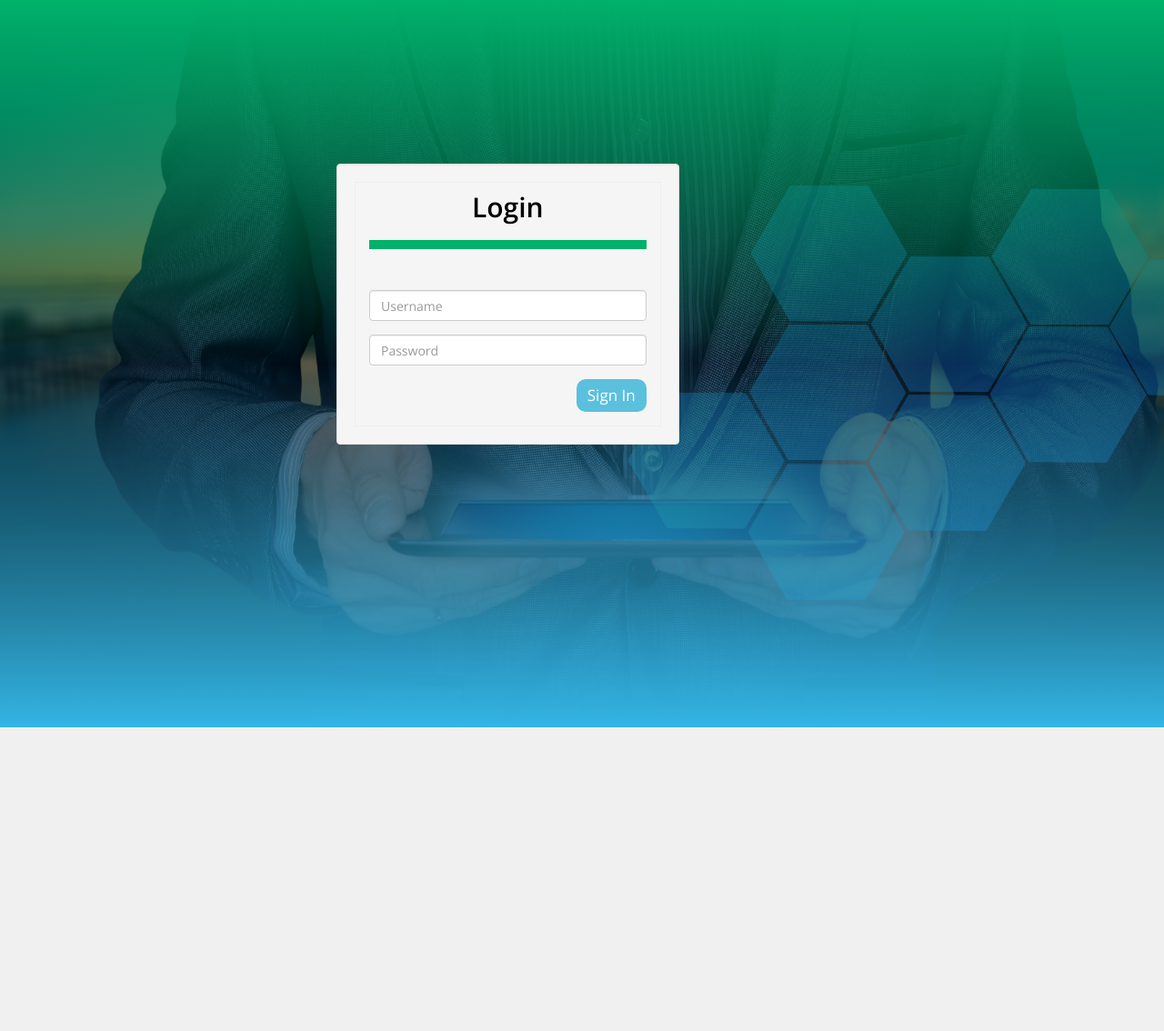
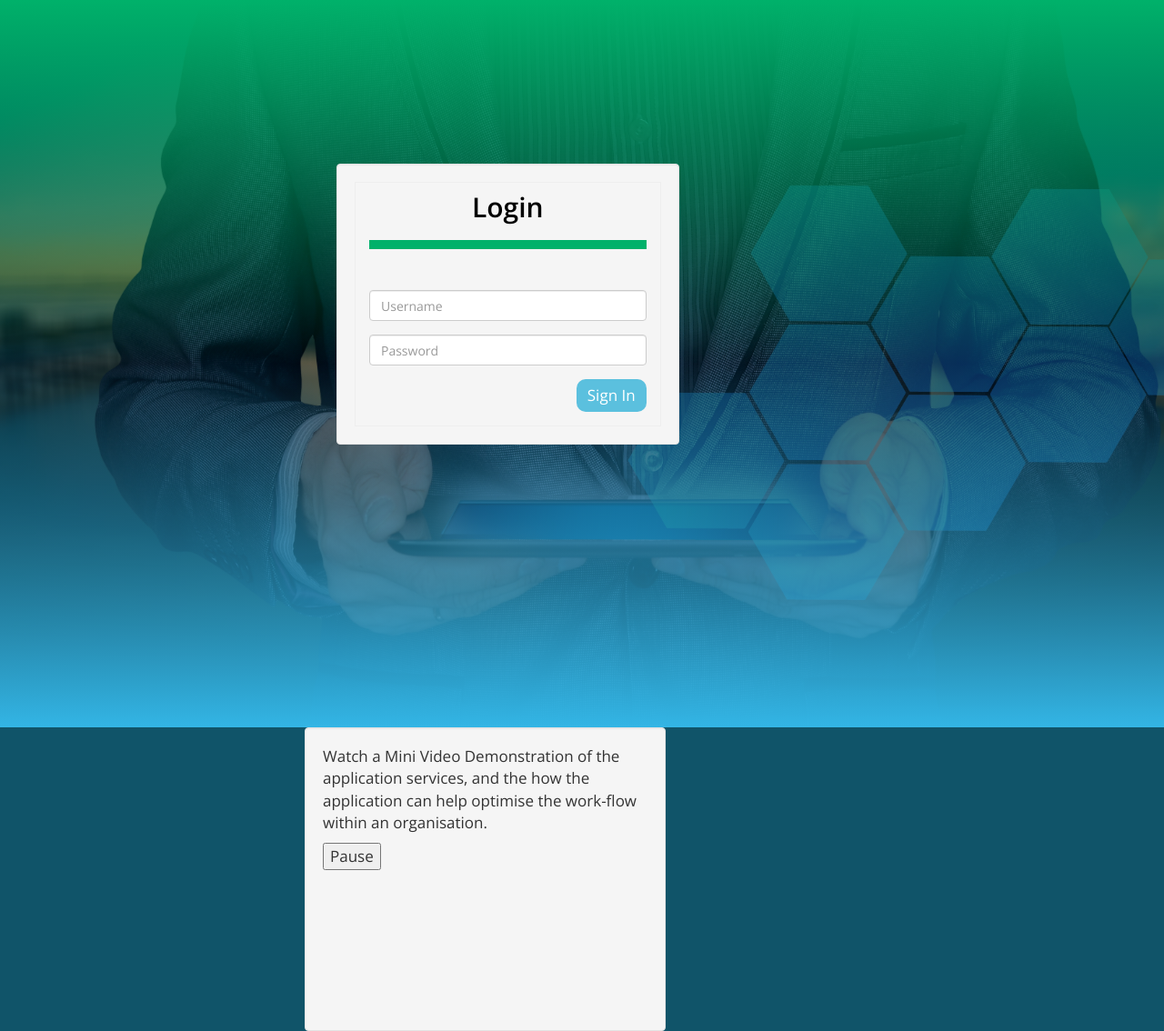
Before and after one commit to TERRORTIVANIUJ/workflow-application, a PHP site: page / in a window 1280 px wide. Shown: the whole page at 91% size. Before the commit the page ends 800 px from the top, so only its background shows below. Run offline with PHP 8.4, Linux system fonts and the light colour scheme; grey boxes are pictures that could not be loaded.

Commit message:
update WFA

```diff
--- a/index.php
+++ b/index.php
@@ -77,6 +77,58 @@ include("include/footer.php");
 
 ?>
 
+<!DOCTYPE html>
+<html lang="en">
+<head>
+	<meta charset="UTF-8">
+	<meta http-equiv="X-UA-Compatible" content="IE=edge">
+	<meta name="viewport" content="width=device-width, initial-scale=1.0">
+	<title>Document</title>
+</head>
+<body>
 
+
+<div class="video">
+	<div class="col-md-4 col-md-offset-3">
+		<!-- LOGO goes here -->
+		<!-- <center><h2 style="margin-bottom:1px;"></h2></center> -->
+		<!-- LOGO goes here -->
+		<div class="well" style="position:relative;bottom:-100vh;">
+			 <div class="form-heading" style="background: transparent;">
+			    <!-- <h3 class="text-center" style="font-weight: bold; font-size: 40px; color: #000;">Workflow Management System </h4>
+				<hr style="border: 4px solid #black;"> -->
+			  <p>Watch a Mini Video Demonstration of the application services, and the how the application can help optimise the work-flow within an organisation.</p>
+     <!-- Use a button to pause/play the video with JavaScript -->
+     <button id="myBtn" onclick="myFunction()">Pause</button>
+   </div>
+<div class="content">
+<video autoplay muted loop id="Video">
+<source src="Video.mp4" type="video/mp4">
+</video>
+
+
+
+<script>
+// Get the video
+var video = document.getElementById("Video");
+
+// Get the button
+var btn = document.getElementById("myBtn");
+
+// Pause and play the video section
+function myFunction() {
+if (video.paused) {
+ video.play();
+ btn.innerHTML = "Pause";
+} else {
+ video.pause();
+ btn.innerHTML = "Play";
+}
+}
+</div>
+</div>
+</div>
+</script>
+</section>
 </body>
 </html>
```
Also changed, not shown: 1 other file.
